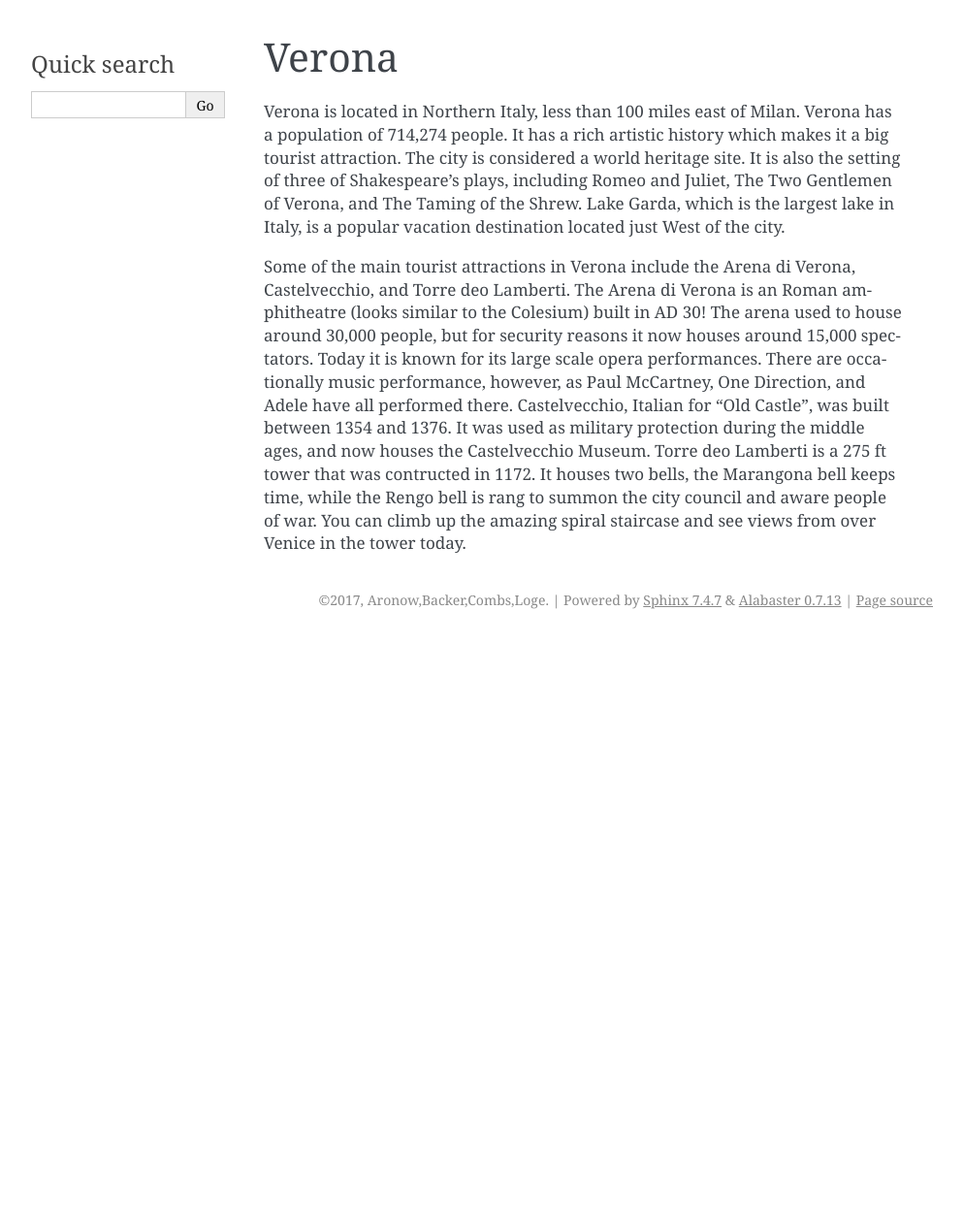
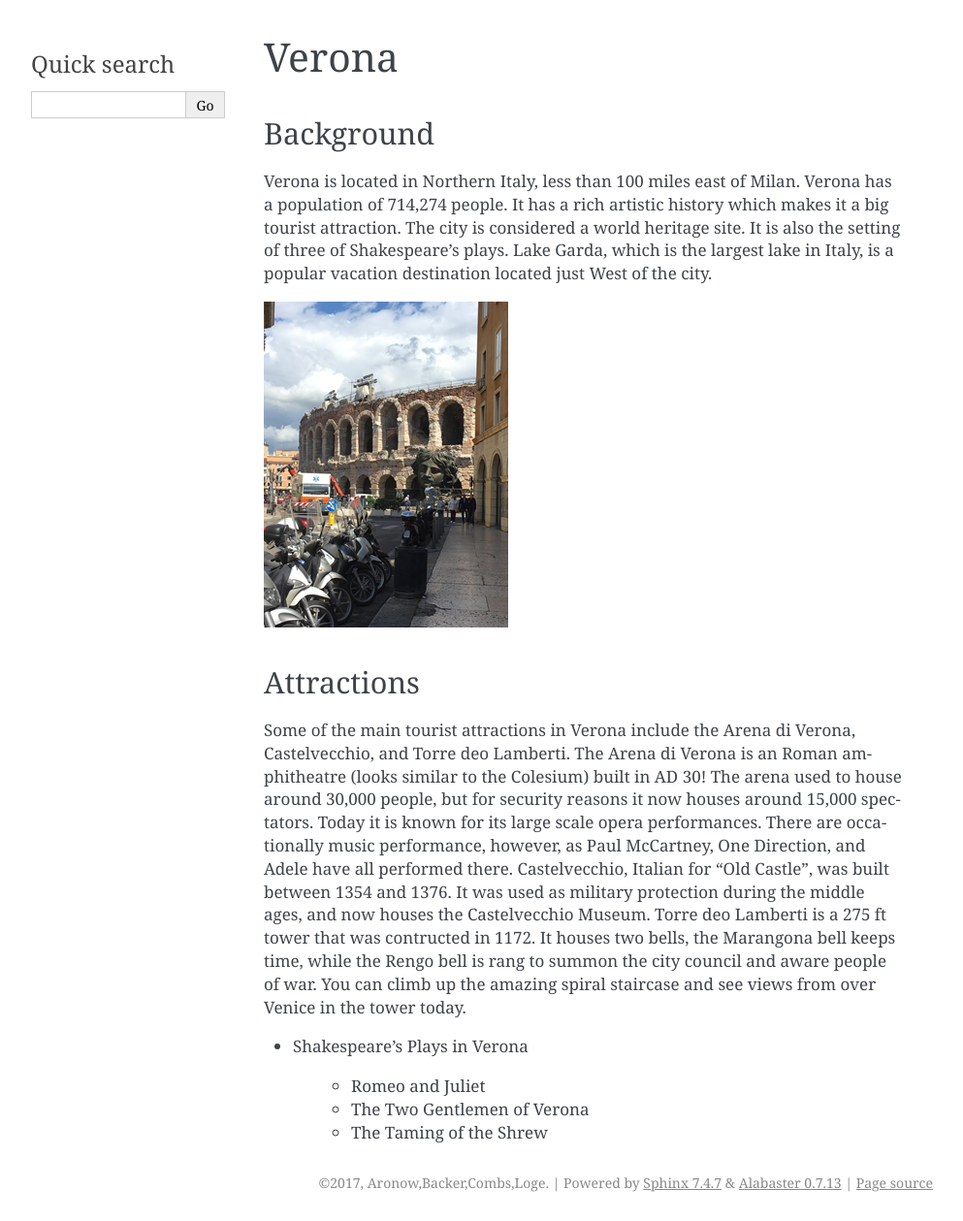
Before and after one commit to tloge/Cities_In_Italy, a Sphinx documentation site: the page built from source/verona/index.rst, in a window 1280 px wide. Shown: the whole page at 97% size, without its empty margins (148-1141 px from the left). Built offline with Sphinx 7.4.7, drawn with Linux system fonts in a browser that asks for light colours; before the commit the page ends 900 px from its top, so only the background shows below that.

Commit message:
Finished Pages

```diff
--- a/source/verona/index.rst
+++ b/source/verona/index.rst
@@ -1,6 +1,21 @@
 Verona
 ======
 
-Verona is located in Northern Italy, less than 100 miles east of Milan. Verona has a population of 714,274 people. It has a rich artistic history which makes it a big tourist attraction. The city is considered a world heritage site. It is also the setting of three of Shakespeare's plays, including Romeo and Juliet, The Two Gentlemen of Verona, and The Taming of the Shrew. Lake Garda, which is the largest lake in Italy, is a popular vacation destination located just West of the city.
+Background
+----------
+
+Verona is located in Northern Italy, less than 100 miles east of Milan. Verona has a population of 714,274 people. It has a rich artistic history which makes it a big tourist attraction. The city is considered a world heritage site. It is also the setting of three of Shakespeare's plays. Lake Garda, which is the largest lake in Italy, is a popular vacation destination located just West of the city.
+
+..  image:: verona.png
+
+Attractions
+-----------
 
 Some of the main tourist attractions in Verona include the Arena di Verona, Castelvecchio, and Torre deo Lamberti. The Arena di Verona is an Roman amphitheatre (looks similar to the Colesium) built in AD 30! The arena used to house around 30,000 people, but for security reasons it now houses around 15,000 spectators. Today it is known for its large scale opera performances. There are occationally music performance, however, as Paul McCartney, One Direction, and Adele have all performed there. Castelvecchio, Italian for "Old Castle", was built between 1354 and 1376. It was used as military protection during the middle ages, and now houses the Castelvecchio Museum. Torre deo Lamberti is a 275 ft tower that was contructed in 1172. It houses two bells, the Marangona bell keeps time, while the Rengo bell is rang to summon the city council and aware people of war. You can climb up the amazing spiral staircase and see views from over Venice in the tower today.
+
+
+* Shakespeare's Plays in Verona
+
+    * Romeo and Juliet
+    * The Two Gentlemen of Verona
+    * The Taming of the Shrew
```
Also changed, not shown: source/florence/index.rst (+9 -1 lines), source/genoa/index.rst (+24 -1 lines), source/milan/index.rst (+8 -1 lines).
